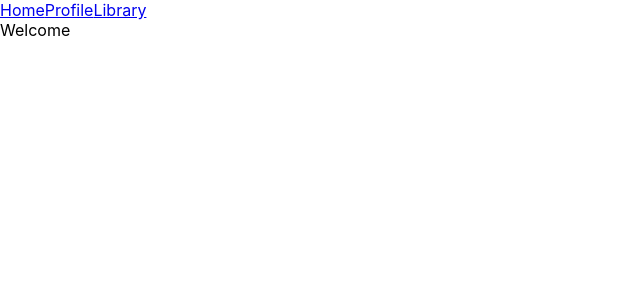
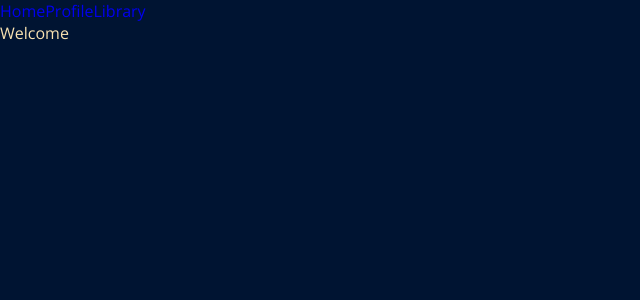
Before and after one commit to malin-nilsson/Mindfully, a React (Create React App) app: page / in a window 1280 px wide. Shown: the top 300 px of the page, without its empty margins (0-640 px from the left). Built offline with nearby package versions, Linux system fonts and the light colour scheme.

Commit message:
Fonts, color variables, reset padding, margin

```diff
--- a/public/index.html
+++ b/public/index.html
@@ -12,6 +12,12 @@
       manifest.json provides metadata used when your web app is installed on a
       user's mobile device or desktop. See https://developers.google.com/web/fundamentals/web-app-manifest/
     -->
+    <link rel="preconnect" href="https://fonts.googleapis.com" />
+    <link rel="preconnect" href="https://fonts.gstatic.com" crossorigin />
+    <link
+      href="https://fonts.googleapis.com/css2?family=DM+Serif+Display&family=Open+Sans:wght@300;400;500;600;700;800&family=Pacifico&display=swap"
+      rel="stylesheet"
+    />
     <link rel="manifest" href="%PUBLIC_URL%/manifest.json" />
     <!--
       Notice the use of %PUBLIC_URL% in the tags above.
--- a/src/App.css
+++ b/src/App.css
@@ -1,3 +1,30 @@
-.App {
-  text-align: center;
+:root {
+  --dark-blue: #001432;
+  --dark-beige: #f8e2b1;
+  --light-beige: #fffcf9;
+  --logo-font: 'Pacifico', cursive;
+  --heading-font: 'DM Serif Display', serif;
+  --text-font: 'Open Sans', sans-serif;
 }
+
+html,
+body {
+  padding: 0;
+  margin: 0;
+  max-width: 2400px;
+  box-sizing: border-box;
+  font-size: 12pt;
+  scroll-behavior: smooth;
+  background-color: var(--dark-blue);
+  font-family: var(--text-font);
+  color: var(--dark-beige);
+  cursor: default;
+}
+
+a {
+  text-decoration: none;
+}
+
+::-webkit-scrollbar {
+  display: none;
+}
```
